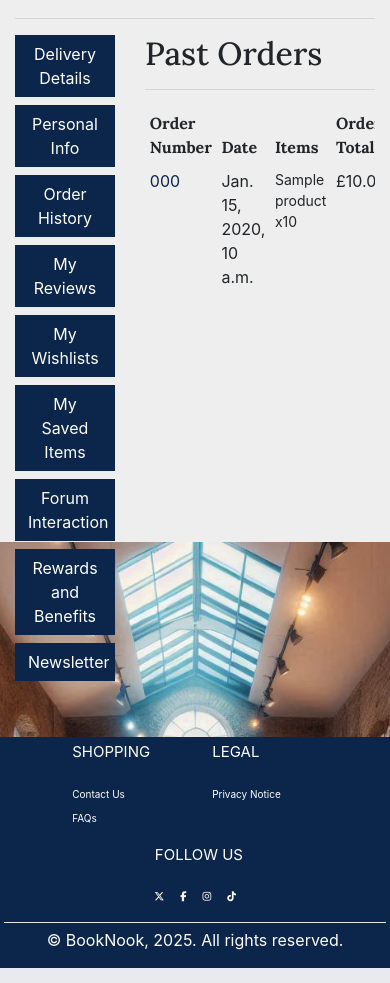
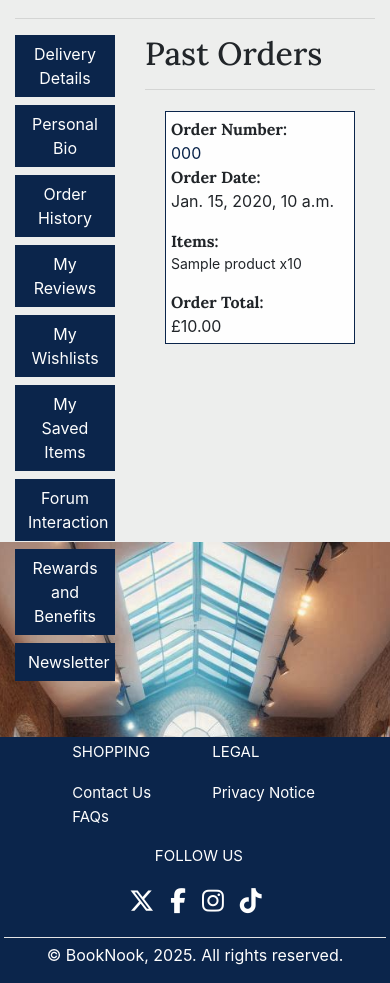
Before and after one commit to bpstephanie/booknook, a Django app: page /profile/ in a window 390 px wide, after a click on "Order History". Shown: the part 302-1285 px from the top of the page. Run offline with Django 3.2, Linux system fonts and the light colour scheme; a user stored in the database is signed in; tables that the repository leaves empty hold one stand-in row (values such as "Sample post"); grey boxes marked "Sample" are stand-in pictures; parts of the project's set-up code (start-up, migrations or seed data) failed here and were passed over; some libraries are stand-ins or nearby versions.

Commit message:
Made order history section on profile responsive, fixed typos, removed rogue elements

```diff
--- a/info/templates/info/contact.html
+++ b/info/templates/info/contact.html
@@ -24,7 +24,7 @@
         </div>
         <div class="row">
             <div class="col-8 text-cream">
-                <h3>
+                <h3 class="text-navy">
                     For any enquiries, please call us on 020 8875 9737 or email us at <a href="mailto:info@booknook.com" class="text-decoration-none text-cream">info@booknook.com</a>.
                     Alternatively, you can fill in the enquiry form below.
                 </h3>
--- a/info/templates/info/faqs.html
+++ b/info/templates/info/faqs.html
@@ -49,7 +49,7 @@
                         </div>
                         <div id="collapseTwo" class="collapse" aria-labelledby="headingTwo" data-parent="#accordion">
                             <div class="card-body">
-                                Once an order has been placed, we cannot accept any changes. We recommend you cancel your order, you can <a href="mailto:info@booknook.com" class="text-decoration-none text-cream">email</a> us. One of the team would be happy to help.
+                                Once an order has been placed, we cannot accept any changes. We recommend you cancel your order, you can <a href="mailto:info@booknook.com" class="text-decoration-none text-navy">email</a> us. One of the team would be happy to help.
                             </div>
                         </div>
                     </div>
@@ -63,7 +63,7 @@
                         </div>
                         <div id="collapseThree" class="collapse" aria-labelledby="headingThree" data-parent="#accordion">
                             <div class="card-body">
-                                Please <a href="mailto:info@booknook.com" class="text-decoration-none text-cream">email</a> us at info@booknook.com. Please send your name and your order confirmation number.
+                                Please <a href="mailto:info@booknook.com" class="text-decoration-none text-navy">email</a> us at info@booknook.com. Please send your name and your order confirmation number.
                             </div>
                         </div>
                     </div>
--- a/profiles/static/profiles/css/profiles.css
+++ b/profiles/static/profiles/css/profiles.css
@@ -152,3 +152,10 @@
     height: 130px;
     object-fit: cover;
 }
+
+.order-history-card {
+    border: 1px solid #0b254b;
+    background-color: #fefefe;
+    padding: 5px;
+    margin: 5px;
+}
--- a/profiles/templates/profiles/profile.html
+++ b/profiles/templates/profiles/profile.html
@@ -27,7 +27,7 @@
         <div class="row">
             <div class="col-4 profile-buttons">
                 <button class="btn btn-navy rounded-0 mb-2" type="button" onclick="showContent('deliveryDetails')">Delivery Details</button>
-                <button class="btn btn-navy rounded-0 mb-2" type="button" onclick="showContent('personalInfo')">Personal Info</button>
+                <button class="btn btn-navy rounded-0 mb-2" type="button" onclick="showContent('personalInfo')">Personal Bio</button>
                 <button class="btn btn-navy rounded-0 mb-2" type="button" onclick="showContent('orderHistory')">Order History</button>
                 <button class="btn btn-navy rounded-0 mb-2" type="button" onclick="showContent('userReviews')">My Reviews</button>
                 <button class="btn btn-navy rounded-0 mb-2" type="button" onclick="showContent('myWishlists')">My Wishlists</button>
@@ -81,7 +81,46 @@
                 <div id="orderHistory" class="content-section" style="display: none;">
                     <h2>Past Orders</h2>
                     <hr>
-                    <div class="order-history table-responsive">
+                    <div class="container d-block d-md-none">
+                        <div class="row">
+                            <div class="col-12 col-md-8">
+                                {% for order in orders %}
+                                <div class="order-history-card">
+                                    <div>
+                                        <div class="lora-bold">Order Number: </div>
+                                        <a href="{% url 'order_history' order.order_number %}"
+                                        title="{{ order.order_number }}">
+                                            {{ order.order_number|truncatechars:6 }}
+                                        </a>
+                                    </div>
+                                    <div>
+                                        <div class="lora-bold">Order Date: </div>
+                                        <p>{{ order.date }}</p>
+                                    </div>
+                                    <div>
+                                        <div class="lora-bold">Items: </div>
+                                        <div>
+                                            <ul class="list-unstyled">
+                                                {% for item in order.lineitems.all %}
+                                                    <li class="small">
+                                                        {{ item.product.friendly_name }} x{{ item.quantity }}
+                                                    </li>
+                                                {% endfor %}
+                                            </ul>
+                                        </div>
+                                    </div>
+                                    <div>
+                                        <div class="lora-bold">Order Total:</div>
+                                        <div>£{{ order.grand_total }}</div>
+                                    </div>
+                                </div>
+                                {% endfor %}
+                            </div>
+                        </div>
+                    </div>
+
+
+                    <div class="order-history table-responsive d-none d-md-block">
                         <table class="table table-sm table-borderless">
                             <thead>
                                 <tr>
@@ -163,7 +202,7 @@
                                 {% endfor %}
                             </ul>
                         {% else %}
-                            <h3>You have reviews all your purchased items.</h3>
+                            <h3>You have reviewed all your purchased items.</h3>
                         {% endif %}
                     </div>
                 </div>
--- a/static/css/base.css
+++ b/static/css/base.css
@@ -937,14 +937,21 @@ allauth-form-inner-content p {
     .footer-text {
         padding-left: 1%;
         margin-left: 1%;
+        font-size: 15px;
     }
 
     .footer-list a {
         padding-left: 1%;
         margin-left: 1%;
+        font-size: 15px;
     }
 
     .footer-sm-icons {
         margin: 0 5px
     }
+
+    .footer-sm-icons i,
+    .footer-sm-icons a {
+        font-size: 25px;;
+    }
 }
--- a/templates/base.html
+++ b/templates/base.html
@@ -126,7 +126,7 @@
                   <a class="text-navy nav-link pink-link" href="{% url 'profile' %}?section=myWishlists">
                     <div class="text-center">
                       <div>
-                        <i class="fa-solid fa-heart fa-lg" aria-label="Wishlist"></i>
+                        <i class="fa-solid fa-heart fa-lg"></i>
                         <p class="lora">Wishlists</p>
                       </div>
                     </div>
@@ -137,7 +137,7 @@
                 <a class="{% if grand_total %}text-info lora-bold{% else%}text-navy{% endif %} nav-link" href="{% url 'view_bag' %}">
                   <div class="text-center">
                     <div>
-                      <i class="fa-solid fa-shopping-cart fa-lg" aria-label="Shopping cart"></i>
+                      <i class="fa-solid fa-shopping-cart fa-lg"></i>
                     </div>
                     <p class="my-0 lora">
                       {% if grand_total %}
@@ -187,7 +187,7 @@
     </main>
 
     <!-- Footer -->
-    <footer class="bg-navy text-cream text center pt-1" id="footer">
+    <footer class="bg-navy text-cream text center pt-1 w-100" id="footer">
       <div>
         <div class="row">
           <div class="col-4">
@@ -282,7 +282,7 @@
 
 
     {% block postloadjs %}
-      <script type="text/javascript">
+      <script>
         $(document).on('click', '.pull-bs-canvas-left', function() {
           const canvas = $('.bs-canvas-left');
           canvas.toggleClass('active'); // Toggles visibility
@@ -306,7 +306,7 @@
         });
 
     </script>
-    <script type="text/javascript">
+    <script>
       $(document).ready(function() {
         $('.toast').toast('show');
       })
--- a/templates/includes/left-menu.html
+++ b/templates/includes/left-menu.html
@@ -22,8 +22,9 @@
         {% endif %}
         </div>
         {% if request.user.is_authenticated %}
-          <a class="text-decoration-none" href="{% url 'profile' %}"><span class="text-cream lora">Go to My Profile</span></a><br>
-          <a class="text-decoration-none" href="{% url 'account_logout' %}"><span class="text-cream lora">Logout</a>
+          <a class="text-decoration-none" href="{% url 'profile' %}"><span class="text-cream lora">Go to My Profile</span></a>
+          <br>
+          <a class="text-decoration-none" href="{% url 'account_logout' %}"><span class="text-cream lora">Logout</span></a>
         {% else %}
           <p class="card-text">Our members receive rewards and exciting perks!</p><br>
           <a class="text-decoration-none" href="{% url 'account_login' %}"><span class="text-cream lora">Login</span></a><br>
--- a/templates/includes/pages-nav.html
+++ b/templates/includes/pages-nav.html
@@ -1,7 +1,7 @@
 <div class="collapse navbar-collapse" id="pages-nav">
     <ul class="navbar-nav w-auto mx-auto">
         <li class="nav-item dropdown">
-            <a class="text-uppercase font-weight-bold nav-link green-link text-navy mr-5" href="#" id="all-books-link" data-toggle="dropdown" aria-haspopup="true" aria-expanded="false">
+            <a class="text-uppercase font-weight-bold nav-link green-link text-navy mr-5" href="#" id="all-products-link" data-toggle="dropdown" aria-haspopup="true" aria-expanded="false">
                 All Products
             </a>
             <div class="dropdown-menu no-border bg-cream" aria-labelledby="all-products-link">
@@ -38,6 +38,7 @@
                 <a class="dropdown-item" href="{% url 'all_categories' %}">By Category</a>
                 <div class="dropdown-divider"></div>
                 <a class="dropdown-item" href="{% url 'all_accessories' %}">All Accessories</a>
+            </div>
         </li>
         <li class="nav-item dropdown">
             <a class="text-uppercase font-weight-bold nav-link orange-link text-navy mr-5" href="#" id="community-link" data-toggle="dropdown" aria-haspopup="true" aria-expanded="false">
```
Also changed, not shown: products/templates/products/products.html (+7 -7 lines).
